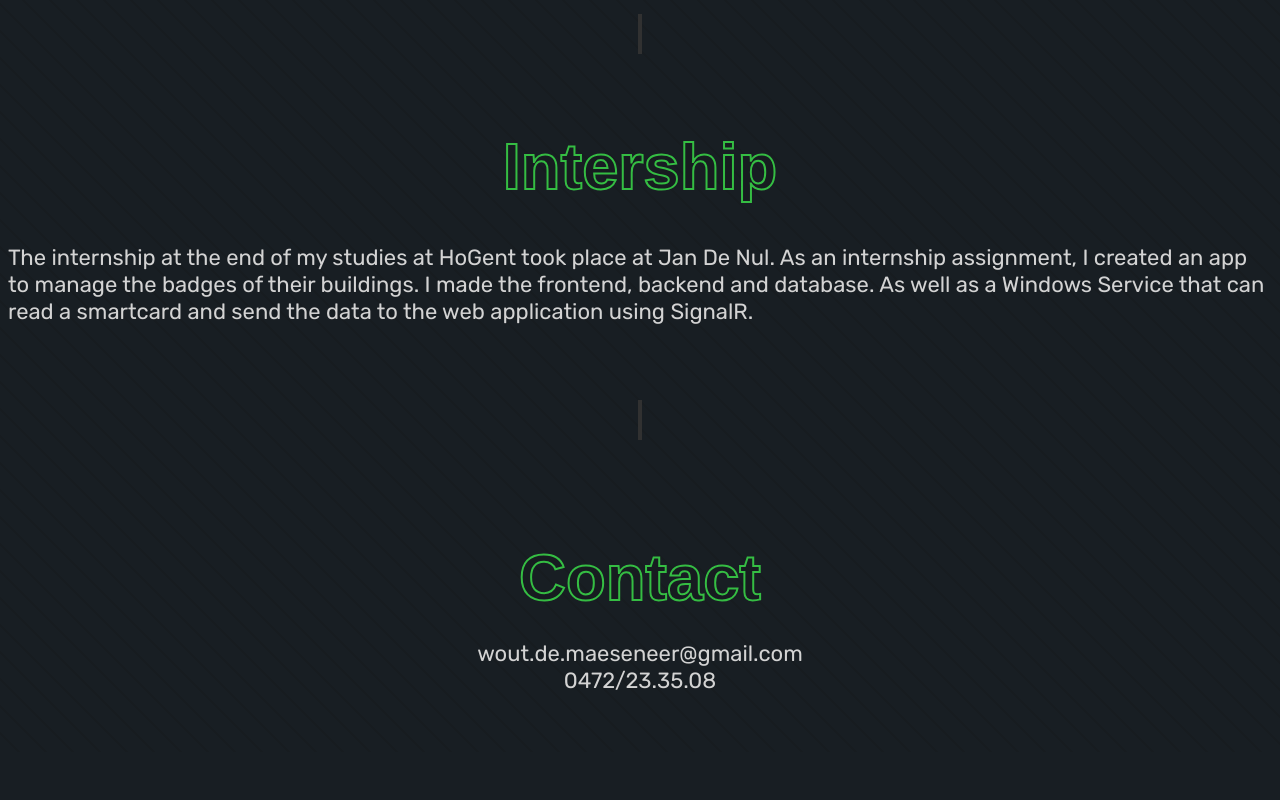
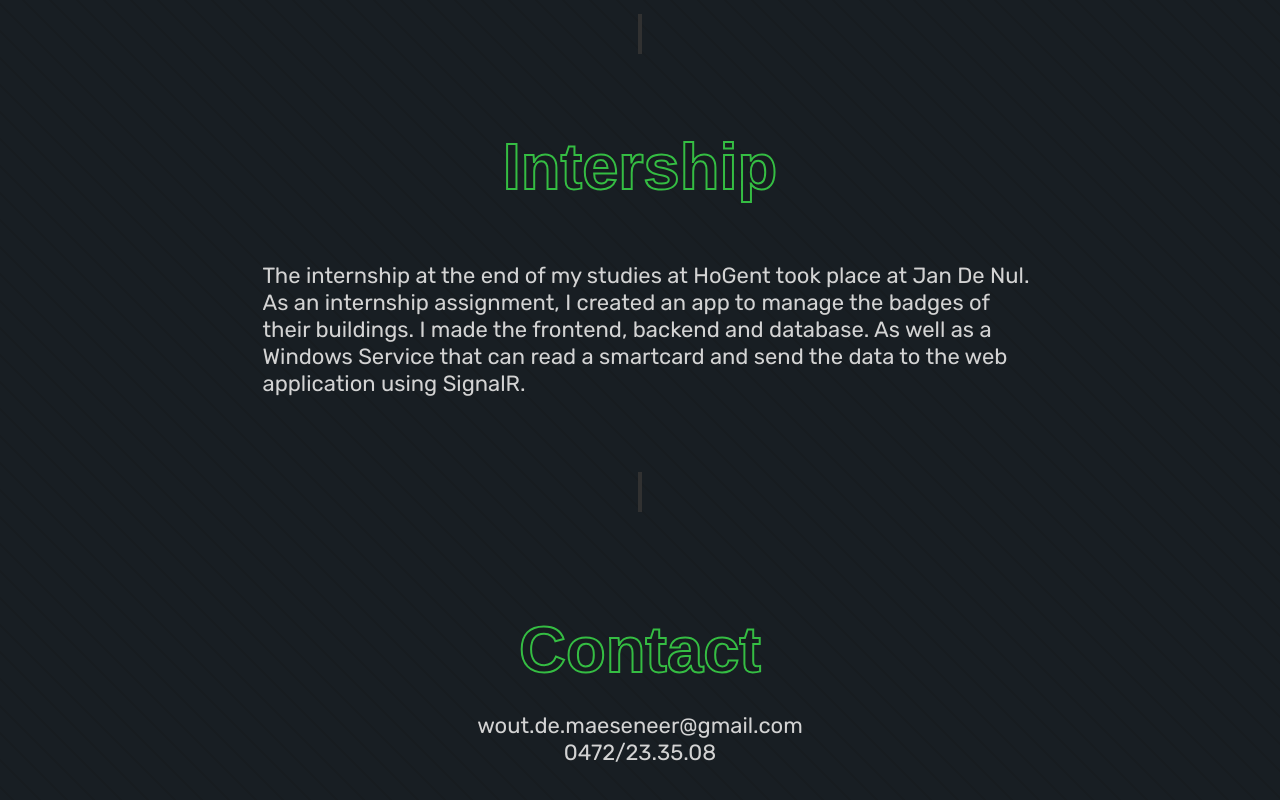
Before and after one commit to WoutDM/WoutDM.github.io, a plain HTML site: page index.html in a window 1280 px wide. Shown: the part 2398-3198 px from the top of the page. Before the commit the page ends 3150 px from the top, so only its background shows below. Drawn offline with Linux system fonts and the light colour scheme.

Commit message:
Update main.css

```diff
--- a/css/main.css
+++ b/css/main.css
@@ -519,6 +519,12 @@
   margin-right: 25px;
 }
 
+#stageInhoud {
+  margin-top: 18px;
+    width: 775px;
+  margin-left: 20px;
+}
+
 /*CVPassword*/
 /*Scrollbar*/
 ::-webkit-scrollbar {
```
